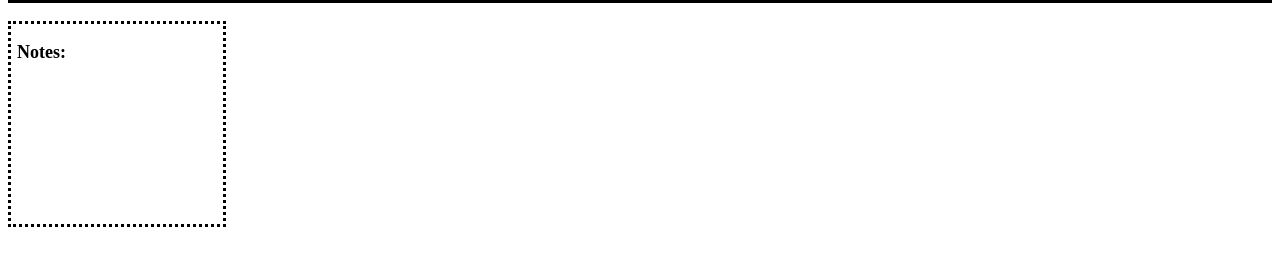
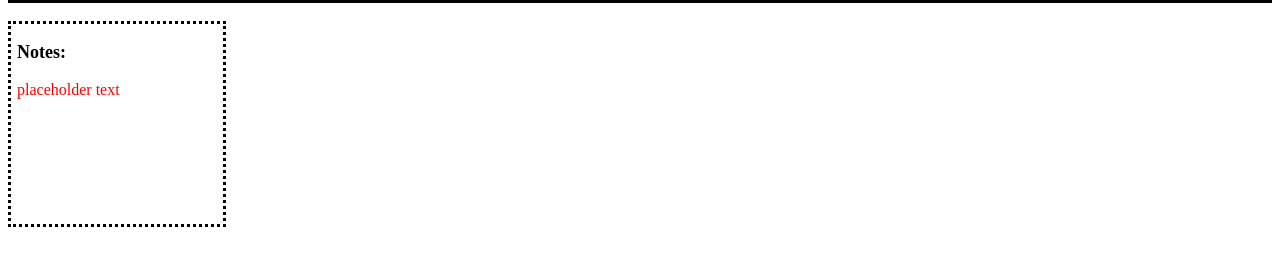
Before and after one commit to brando5393/floats-and-clearfix-example, a plain HTML site: page index.html in a window 1280 px wide. Shown: the part 543-797 px from the top of the page. Drawn offline with Linux system fonts and the light colour scheme.

Commit message:
code broken, going to rollback to previous commit

```diff
--- a/index.html
+++ b/index.html
@@ -66,6 +66,7 @@
     <br>
     <div class="notes">
         <p id="notes-heading">Notes:</p>
+        <p id="note-text">placeholder text</p>
     </div>
 
 </body>
--- a/nofix.css
+++ b/nofix.css
@@ -39,8 +39,6 @@
     height: 200px;
     width: 200px;
     padding: 0px 6px 0px 6px;
-    content: "This page does not have a clearfix at this time and as we can see, The image overflows into the footer area. This occurs because floated objects are taken out of the normal flow of our HTML.";
-    color: red;
 }
 
 #notes-heading {
@@ -50,3 +48,8 @@
     color: black;
 
 }
+
+#note-text {
+    content: "This page does not have a clearfix at this time and as we can see, The image overflows into the footer area. This occurs because floated objects are taken out of the normal flow of our HTML.";
+    color: red;
+}
--- a/withfix.css
+++ b/withfix.css
@@ -49,8 +49,6 @@
     height: 200px;
     width: 200px;
     padding: 0px 6px 0px 6px;
-    content: "The page now has a clearfix in place. As we can see the image now fits nicely into the wrapper div and is no longer overflowing. This is because of the new element that was created by the clearfix directly at the bottom of or "after" the wrapper div";
-    color: green;
 }
 
 #notes-heading {
@@ -60,3 +58,8 @@
     color: black;
 
 }
+
+#note-text {
+    content: "The page now has a clearfix in place. As we can see the image now fits nicely into the wrapper div and is no longer overflowing. This is because of the new element that was created by the clearfix directly at the bottom of or "after" the wrapper div";
+    color: green;
+}
```
